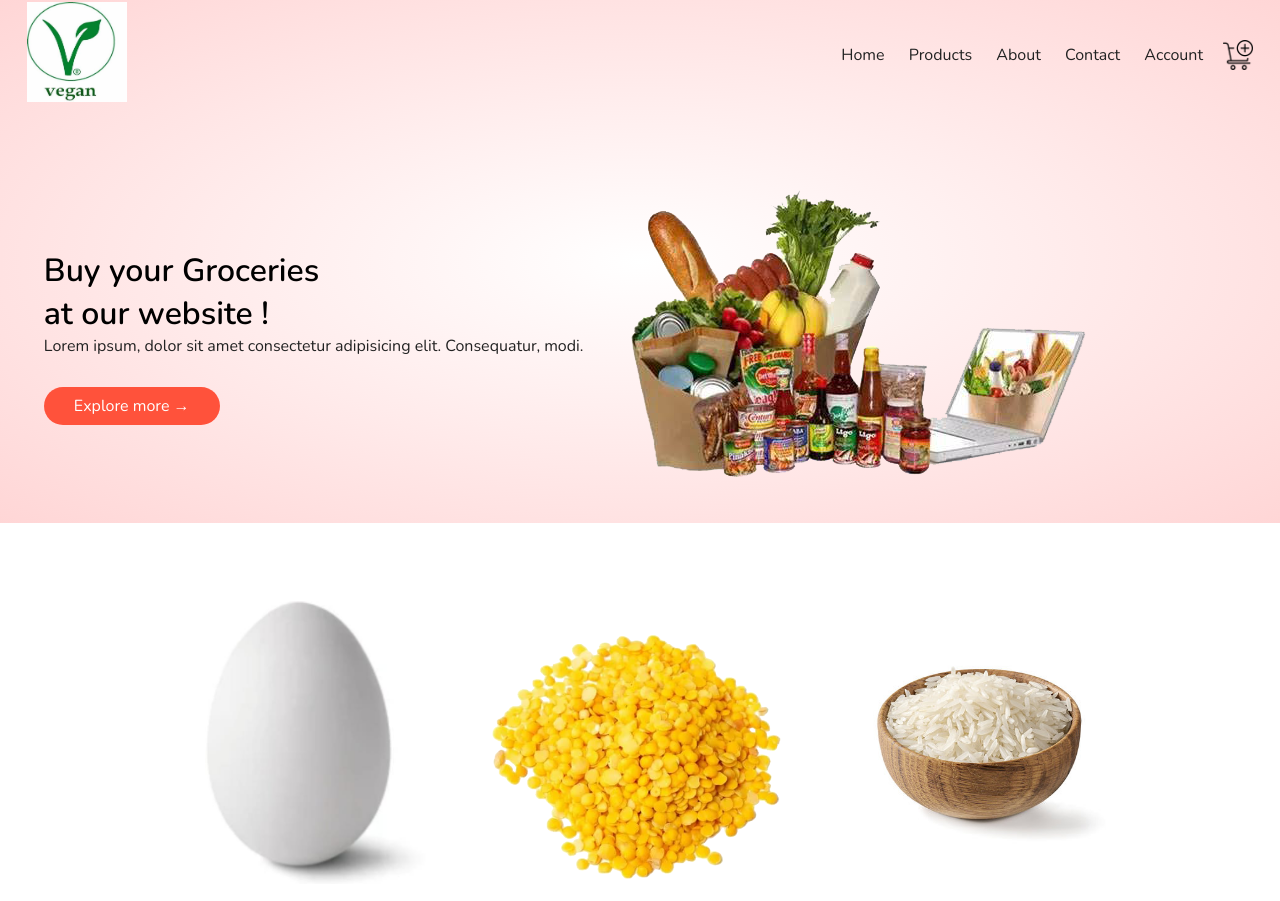
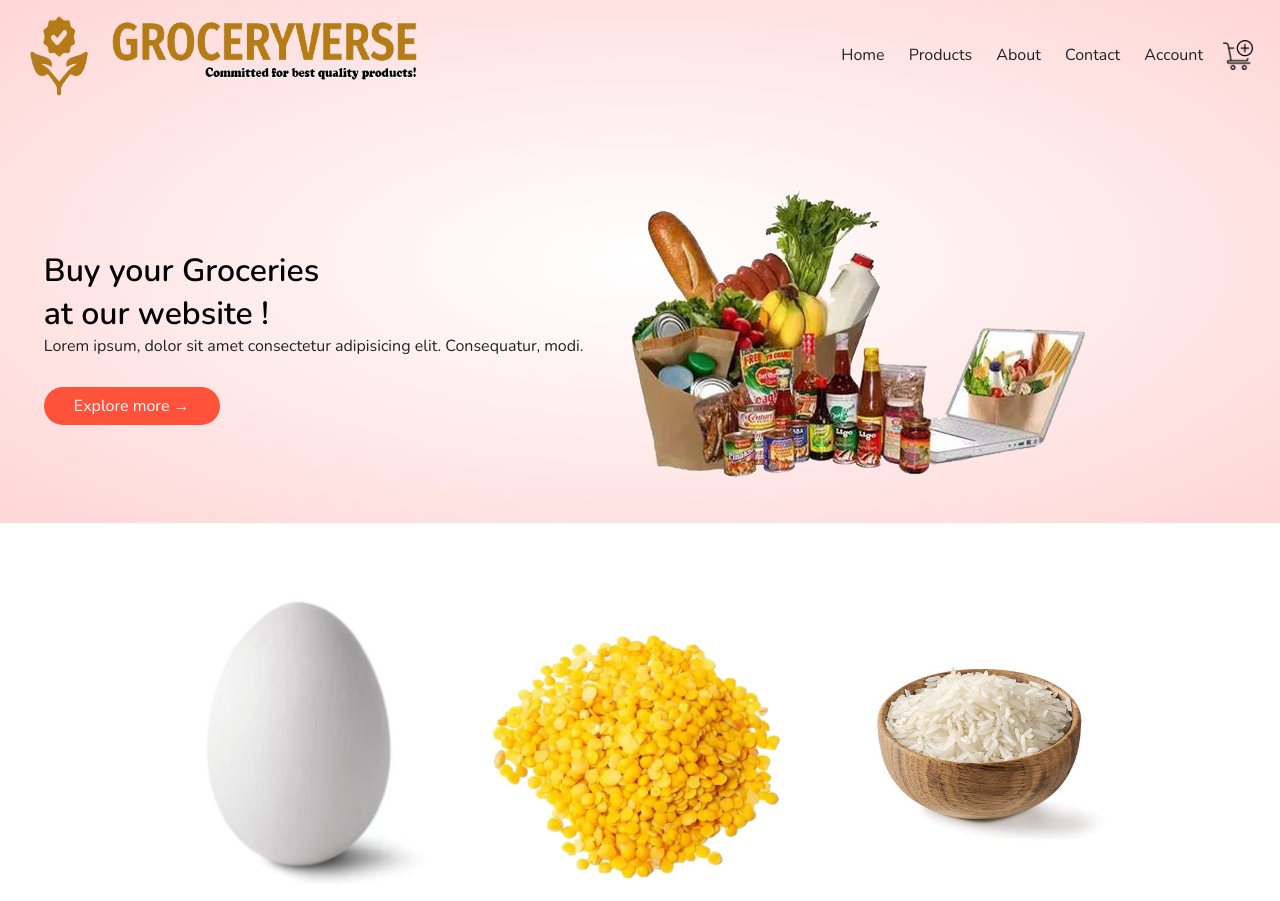
Before and after one commit to koushiksdhu/Wholesale-Website, a plain HTML site: page index.html in a window 1280 px wide. Shown: the top 901 px of the page. Drawn offline with nearby package versions, Linux system fonts and the light colour scheme.

Commit message:
Logo Updated

```diff
--- a/index.html
+++ b/index.html
@@ -16,7 +16,7 @@
         <div class="container">
             <div class="navbar">
                 <div class="logo">
-                    <img src="images/logo.jpg" class="logo-img" alt="logo" width="100px" height="100px">
+                    <img src="images/logo.png" class="logo-img" alt="logo" width="400px" height="100px">
                 </div>
                 <nav>
                     <ul id="Menu-items">
@@ -321,7 +321,7 @@
                     <p>Our purpose is to provide all the Grocery items at minimun time</p>
                 </div>
                 <div class="footer-col-2">
-                    <img src="images/logo.jpg" alt="logo" width="100px" height="100px">
+                    <img src="images/logo.png" alt="logo" width="100px" height="100px">
                     <p>Our purpose is to provide all the Grocery items at minimun time</p>
                 </div>
                 <div class="footer-col-3">
--- a/style.css
+++ b/style.css
@@ -265,7 +265,7 @@ h4 {
 }
 
 .footer-col-2 img {
-    width: 180px;
+    width: 400px;
     margin-bottom: 20px;
 }
 
@@ -337,6 +337,7 @@ ul {
     }
 
     .logo-img {
+        width: 180px;
         display: none;
     }
 
```
Also changed, not shown: images/logo.jpg (deleted), images/logo.png (added).
